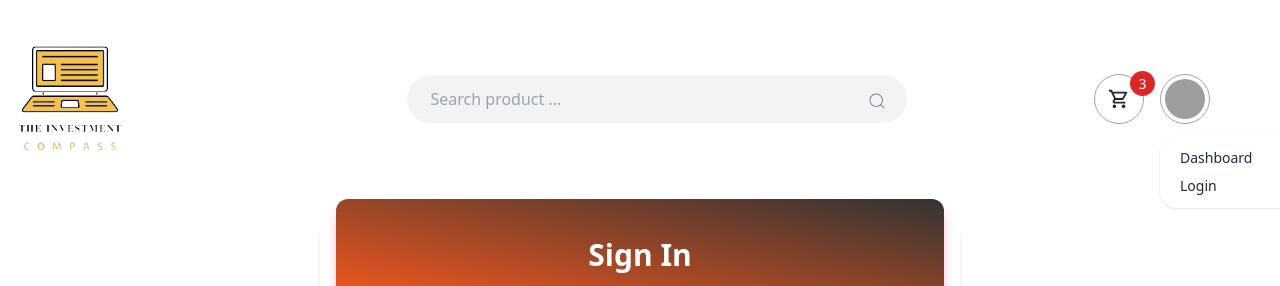
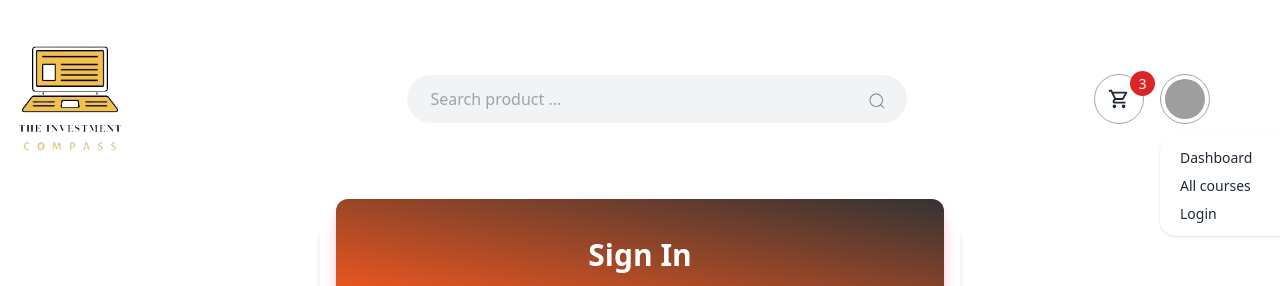
Before and after one commit to amir811537/coursemartClientside, a React (Vite) app: page /login in a window 1280 px wide. Both pictures are taken after a click on the button 1185 px from the left and 99 px from the top of the page. Shown: the top 286 px of the page. Built offline with nearby package versions, Linux system fonts and the light colour scheme; no server answers; grey boxes are pictures that could not be loaded.

Commit message:
added nav change

```diff
--- a/src/Components/Dashboard/Profile/Profile.jsx
+++ b/src/Components/Dashboard/Profile/Profile.jsx
@@ -45,7 +45,7 @@ const Profile = () => {
                         <div className="p-2 text-center">
                             <h3 className="text-center text-xl text-gray-900 font-medium leading-8">name</h3>
                             <div className="text-center text-gray-400 text-xs font-semibold">
-                                <p>admin/user</p>
+                                <p>{userData[0].role}</p>
                             </div>
                             <div className="my-3">
                                 <div className="flex items-center mb-2">
--- a/src/Components/Dashboard/Profile/UpdateProfileInfo.jsx
+++ b/src/Components/Dashboard/Profile/UpdateProfileInfo.jsx
@@ -53,7 +53,8 @@ const onSubmit = async (data) => {
         address: data.address,
         mobile: data.mobile,
         sociallink: data.sociallink,
-        userimg: imageUploadRes.data.data.display_url
+        userimg: imageUploadRes.data.data.display_url,
+        role:"user"
         // Add other fields as needed
         // Assuming you have stored the user's ID in singleProfileInfo._id
       };
--- a/src/Components/Navbar/Navbar.jsx
+++ b/src/Components/Navbar/Navbar.jsx
@@ -36,6 +36,9 @@ const Navbar = () => {
             </li>
             <li>
                 <NavLink to="/myCart"> <BsCartCheck></BsCartCheck> My Cart</NavLink>
+            </li>
+            <li>
+                <NavLink to="/alldata"> <BsCartCheck></BsCartCheck>All courses</NavLink>
             </li>
             <li>
                {
@@ -77,8 +80,9 @@ const Navbar = () => {
       </div>
       <ul tabIndex={0} className="menu menu-sm dropdown-content mt-3 z-[1] p-2 shadow bg-base-100 rounded-box w-[150px]">
 
-        <li><Link to="/dashboard">Dashboard</Link></li>
-        {user ? (
+        <li><Link to="/dashboard/profile">Dashboard</Link></li>
+<li>        <NavLink to="/alldata"> All courses</NavLink>
+</li>        {user ? (
               <li>
                 <button className="" onClick={handelsingout}>
                 Sign Out
--- a/src/Layouts/Dashboard.jsx
+++ b/src/Layouts/Dashboard.jsx
@@ -4,7 +4,7 @@ import { FaUserAlt } from "react-icons/fa";
 import { FaHome } from "react-icons/fa";
 const Dashboard = () => {
     return (
-<div className="flex">
+<div className="relative max-h-screen md:flex">
     {/* dashboard sidebar */}
 <div className="w-64 min-h-full max-h-[100vh] bg-orange-500">
 
@@ -16,7 +16,7 @@ const Dashboard = () => {
           </NavLink>
         </li>
 <li> <NavLink className="text-white" to="/dashboard/myCart"><FaShoppingCart /> My Cart</NavLink> </li>
-<li> <NavLink className="text-white" to="/dashboard/userHome"> <FaHome /> User Home</NavLink> </li>
+<li> <NavLink className="text-white" to="/"> <FaHome /> User Home</NavLink> </li>
 
 
 </ul>
```
Also changed, not shown: src/Components/mycart/MyCart.jsx (+9 -0 lines), src/Routes/Routes.jsx (+6 -1 lines).
